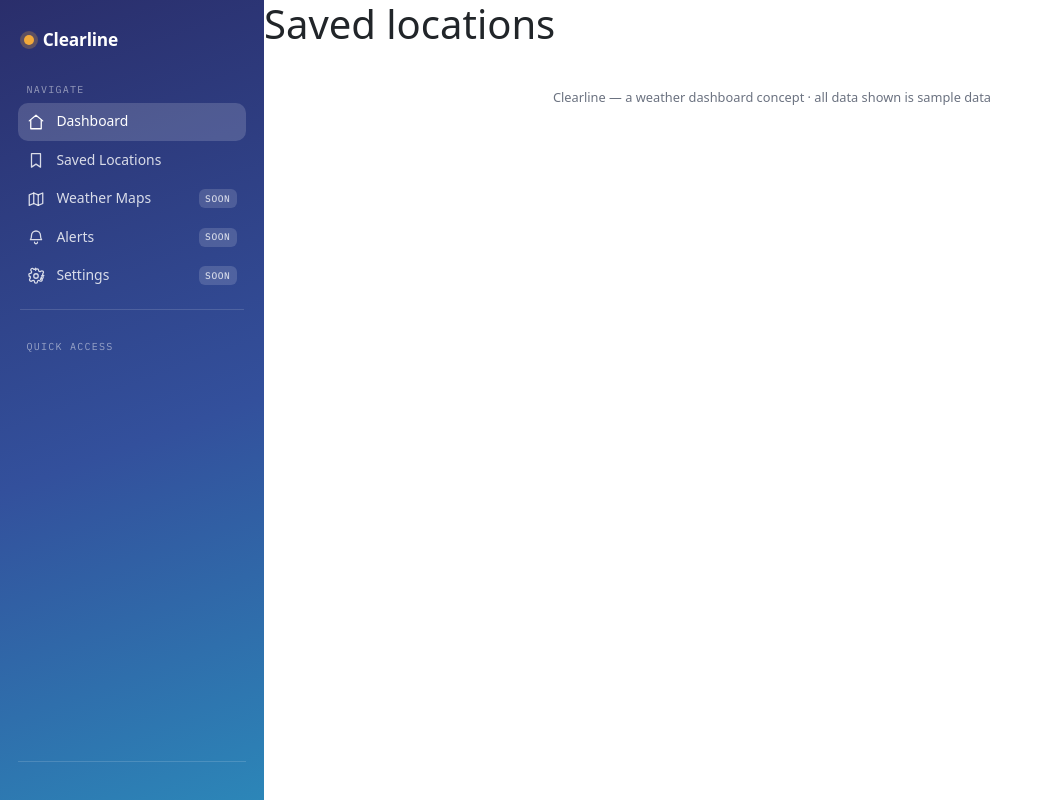
After one commit to mpetkov228/api-analytics-dashboard, a FastAPI app: template templates/saved.html in a window 1280 px wide. The commit adds this page. Shown: the whole page, without its empty margins (0-1053 px from the left). Run offline with FastAPI, Linux system fonts and the light colour scheme; the template is opened without the code that fills it, so the values that code supplies are empty; some libraries are stand-ins or nearby versions.

Commit message:
Use url_for for navigation

```diff
--- a/main.py
+++ b/main.py
@@ -32,6 +32,11 @@ def home(request: Request):
     return templates.TemplateResponse(request, "home.html", {"locations": locations})
 
 
+@app.get("/saved", include_in_schema=False)
+def saved(request: Request):
+    return templates.TemplateResponse(request, "saved.html")
+
+
 @app.get("/api/locations")
 def get_locations():
     return locations
--- a/templates/layout.html
+++ b/templates/layout.html
@@ -23,21 +23,21 @@
             </div>
 
             <div class="sidebar-section-label">Navigate</div>
-            <div class="nav-item active" id="navDashboard" onclick="navClick('dashboard')">
+            <a class="nav-item active" id="navDashboard" href="{{ url_for('home') }}" style="text-decoration: none;"> <!-- onclick="navClick('dashboard')" -->
                 <svg class="nav-icon" viewBox="0 0 24 24" fill="none" stroke="currentColor" stroke-width="1.7"
-                    stroke-linecap="round" stroke-linejoin="round">
+                     stroke-linecap="round" stroke-linejoin="round">
                     <path d="M3 10.5 12 3l9 7.5"></path>
                     <path d="M5 9.5V21h14V9.5"></path>
                 </svg>
                 Dashboard
-            </div>
-            <div class="nav-item" id="navSaved" onclick="navClick('saved')">
+            </a>
+            <a class="nav-item" id="navSaved" href="{{ url_for('saved') }}" style="text-decoration: none;">
                 <svg class="nav-icon" viewBox="0 0 24 24" fill="none" stroke="currentColor" stroke-width="1.7"
                     stroke-linecap="round" stroke-linejoin="round">
                     <path d="M6 3.5h12v18l-6-4-6 4v-18z"></path>
                 </svg>
                 Saved Locations
-            </div>
+            </a>
             <div class="nav-item" id="navMaps" onclick="navClick('maps')">
                 <svg class="nav-icon" viewBox="0 0 24 24" fill="none" stroke="currentColor" stroke-width="1.7"
                     stroke-linecap="round" stroke-linejoin="round">
--- /dev/null
+++ b/templates/saved.html
@@ -0,0 +1,4 @@
+{% extends "layout.html" %}
+{% block content %}
+    <h1>Saved locations</h1>
+{% endblock content %}
```
